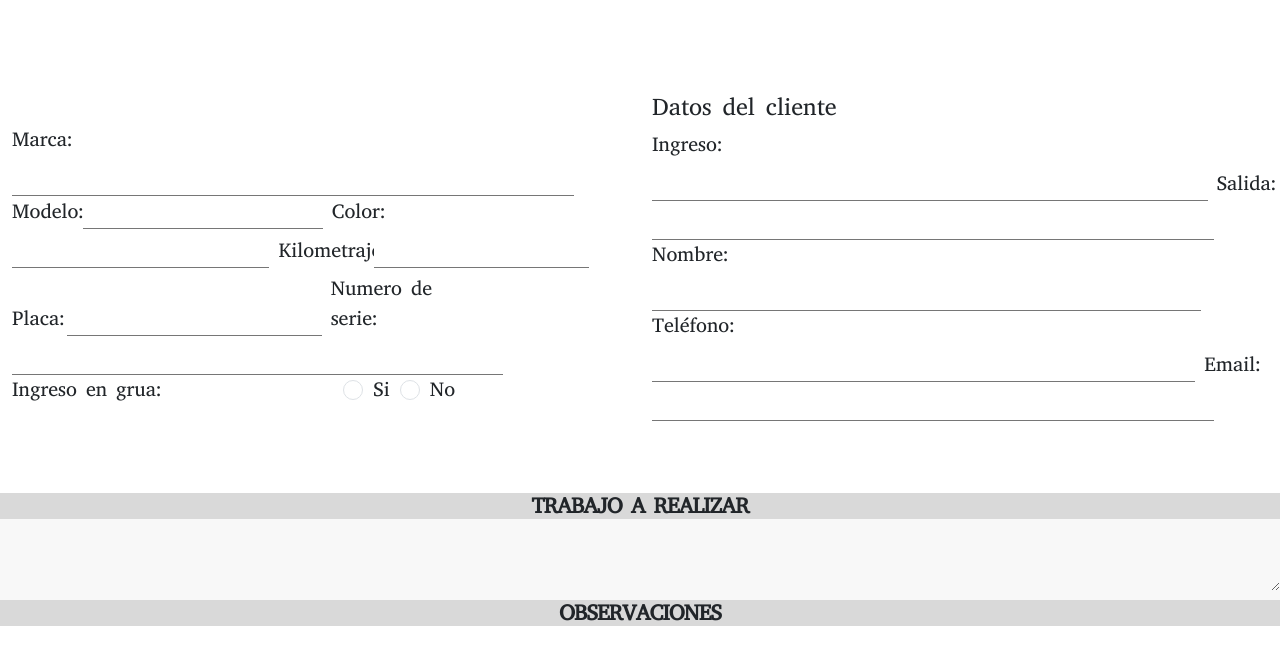
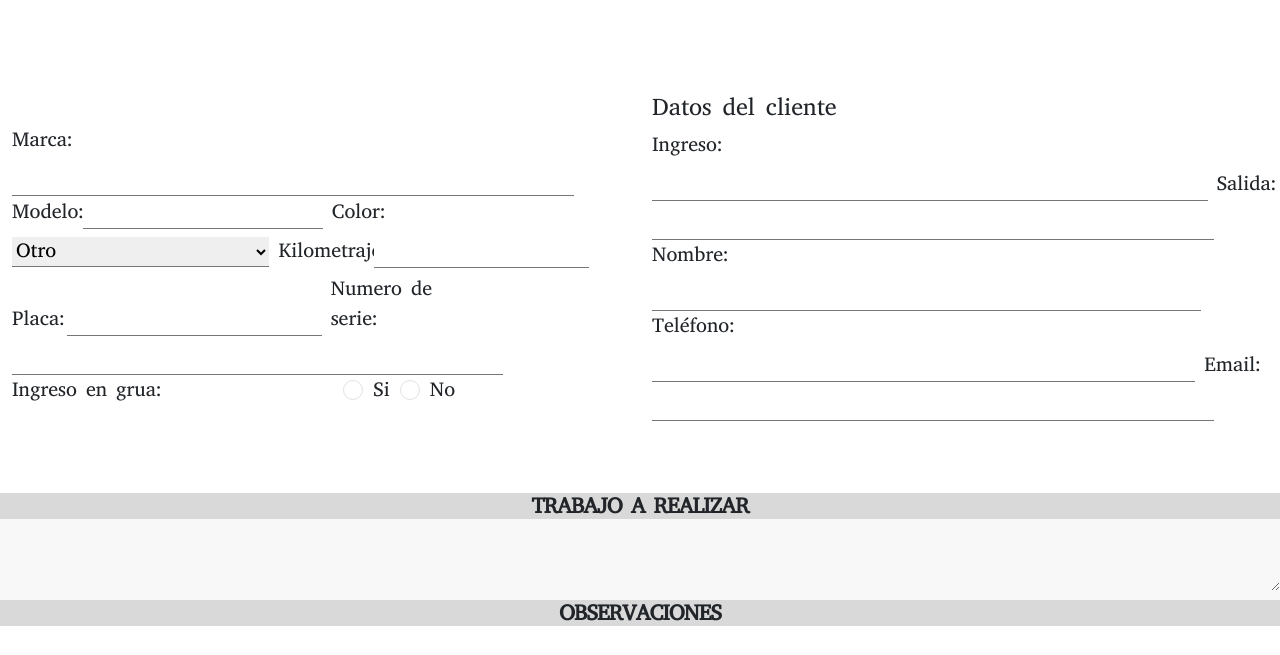
Before and after one commit to Darlin-Chalas/NodeJS-New-Advance-of-project, a website: page PMBackend/frontend/paginas/solicitud_servicio.html in a window 1280 px wide. Shown: the part 140-795 px from the top of the page. Drawn offline with nearby package versions, Linux system fonts and the light colour scheme; sample sign-in values are in the browser's storage; files whose address does not match are found by name.

```diff
--- a/PMBackend/frontend/paginas/solicitud_servicio.html
+++ b/PMBackend/frontend/paginas/solicitud_servicio.html
@@ -38,7 +38,23 @@
             <label class="form-label" style="width: 10%;">Modelo:</label>
             <input type="text" name="Modelo" style="width: 39%;overflow-x: hidden;border-top-style: none;border-right-style: none;border-bottom-width: 1px;border-left-style: none;">
             <label class="form-label" style="width: 7%;">Color:</label>
-            <input type="text" name="Color" style="width: 41.8%;overflow-x: hidden;border-top-style: none;border-right-style: none;border-bottom-width: 1px;border-left-style: none;">
+            <select name="Color" style="width: 41.8%;overflow-x: hidden;border-top-style: none;border-right-style: none;border-bottom-width: 1px;border-left-style: none;" field="Color">
+              <option value="">Otro</option>
+              <option value="Blanco">Blanco</option>
+              <option value="Negro">Negro</option>
+              <option value="Gris">Gris</option>
+              <option value="Plata">Plata</option>
+              <option value="Rojo">Rojo</option>
+              <option value="Azul">Azul</option>
+              <option value="Verde">Verde</option>
+              <option value="Amarillo">Amarillo</option>
+              <option value="Naranja">Naranja</option>
+              <option value="Marrón">Marrón</option>
+              <option value="Beige">Beige</option>
+              <option value="Vino">Vino</option>
+              <option value="Dorado">Dorado</option>
+              <option value="Morado">Morado</option>
+            </select>
             <label class="form-label" style="width: 14%;">Kilometraje:</label>
             <input type="text" name="Kilometraje" style="width: 35%;overflow-x: hidden;border-top-style: none;border-right-style: none;border-bottom-width: 1px;border-left-style: none;">
             <label class="form-label" style="width: 7.4%;">Placa:</label>
```
Also changed, not shown: PMBackend/frontend/index.html (+1 -1 lines), PMBackend/frontend/js/login.js (+6 -1 lines), PMBackend/frontend/paginas/pagina_principal_admin.html (renamed from PMBackend/frontend/paginas/Interfaz_mecanico.html), 1 other file.
